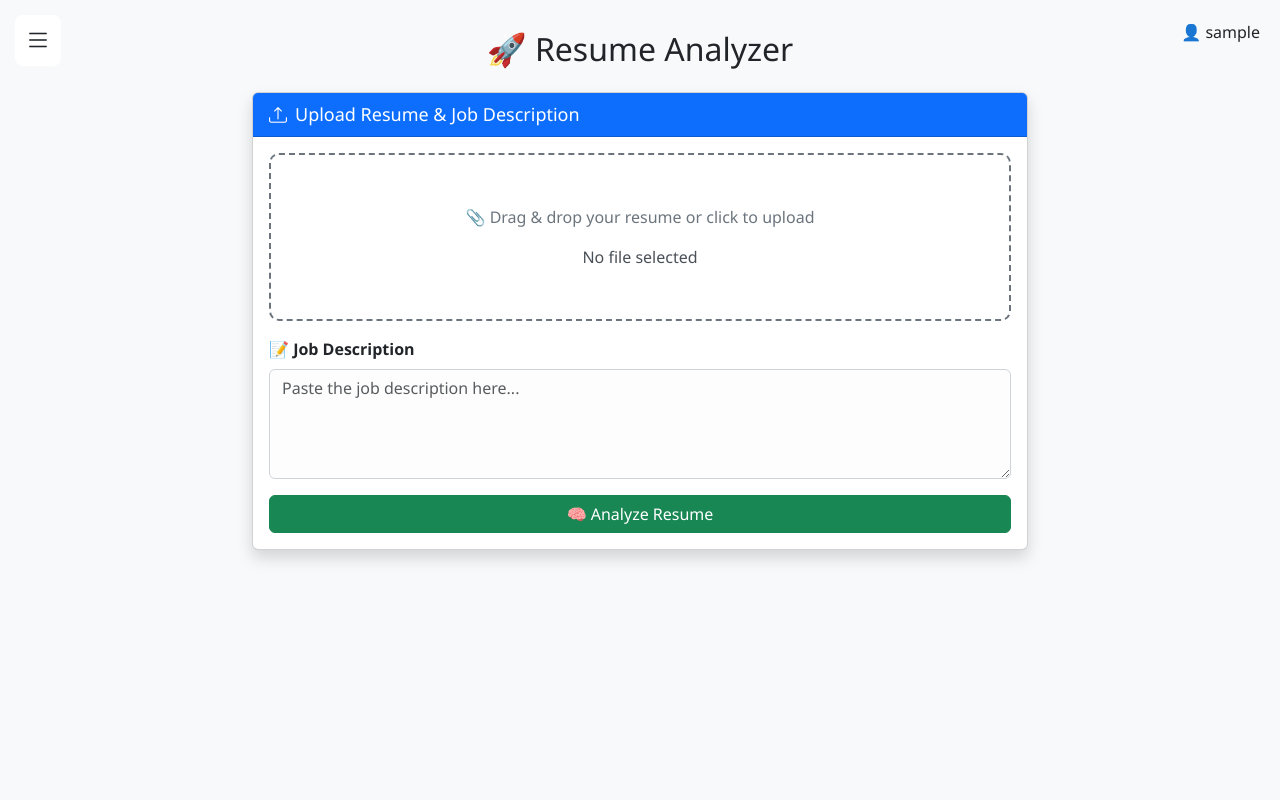
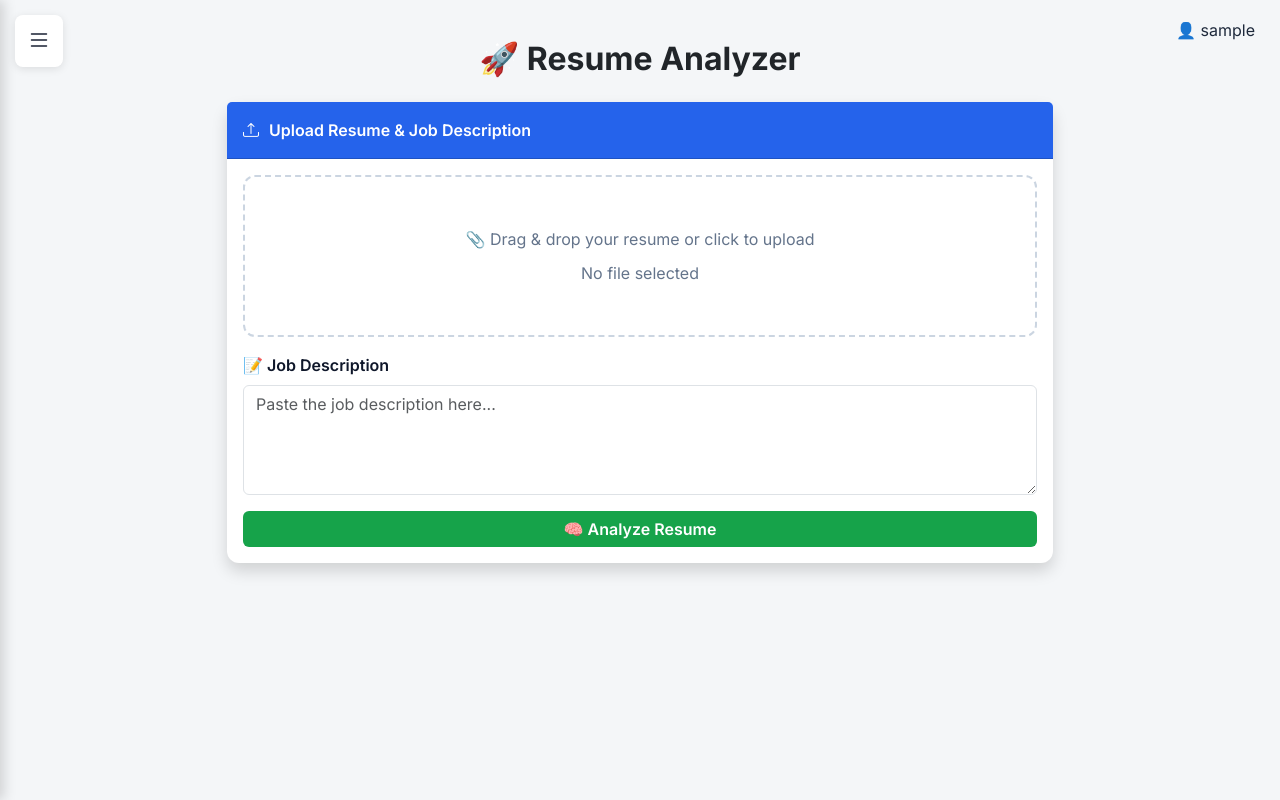
Before and after one commit to CS-BCA-Projects/2224017-SARTHAK-SHUKLA, a Flask app: page /resume/dashboard in a window 1280 px wide. Run offline with Flask 3, Linux system fonts and the light colour scheme; the visitor is signed in with stand-in values (Sample User, id 1); some libraries are stand-ins or nearby versions.

Commit message:
add somemore

```diff
--- a/routes/resume_routes.py
+++ b/routes/resume_routes.py
@@ -187,6 +187,33 @@ def history():
 
     return render_template("history.html", analysis_entries=analysis_entries)
 
+@resume_bp.route("/view-result/<entry_id>")
+@login_required
+def view_result(entry_id):
+    entry = mongo.db.analysis.find_one({"_id": ObjectId(entry_id), "user_id": str(current_user.id)})
+
+    if not entry:
+        flash("Result not found or access denied.", "danger")
+        return redirect(url_for("resume.history"))
+
+    feedback_dict = parse_feedback(entry.get("feedback", "No feedback available."))
+
+    return render_template(
+        "result.html",
+        resume_text="(Original resume text not stored)" if not entry.get("resume_path") else "",  # Optional
+        Name=entry.get("resume_holder_name", "N/A"),
+        email=entry.get("resume_holder_email", "N/A"),
+        phone=entry.get("resume_holder_phone", "N/A"),
+        match_percentage=entry.get("match_percentage", 0),
+        feedback=entry.get("feedback", ""),
+        feedback_dict=feedback_dict,
+        matched_skills=entry.get("matched_skills", []),
+        missing_skills=entry.get("missing_skills", []),
+        download_filename=entry.get("improved_filename"),
+        original_filename=entry.get("resume_filename")
+    )
+
+
 @resume_bp.route("/delete-entry", methods=["POST"])
 @login_required
 def delete_entry():
--- a/templates/dashboard.html
+++ b/templates/dashboard.html
@@ -5,27 +5,33 @@
     <title>Resume Analyzer Dashboard</title>
     <meta name="viewport" content="width=device-width, initial-scale=1">
 
+    <!-- Google Fonts for a professional look -->
+    <link href="https://fonts.googleapis.com/css2?family=Inter:wght@400;600;700&display=swap" rel="stylesheet">
+
     <!-- Bootstrap & Icons -->
     <link href="https://cdn.jsdelivr.net/npm/bootstrap@5.3.0/dist/css/bootstrap.min.css" rel="stylesheet">
     <link href="https://cdn.jsdelivr.net/npm/bootstrap-icons@1.10.5/font/bootstrap-icons.css" rel="stylesheet">
 
     <style>
         body {
-            font-family: 'Segoe UI', sans-serif;
-            background-color: #f8f9fa;
+            font-family: 'Inter', sans-serif;
+            background-color: #f4f6f8;
+            margin: 0;
             overflow-x: hidden;
         }
 
+        /* Sidebar */
         #sidebar {
             position: fixed;
             top: 0;
-            left: -240px;
-            width: 240px;
+            left: -260px;
+            width: 260px;
             height: 100%;
-            background-color: #1e1e2f;
+            background-color: #0f172a;
             color: white;
             padding-top: 60px;
             transition: left 0.3s ease;
+            box-shadow: 4px 0 12px rgba(0, 0, 0, 0.15);
             z-index: 1000;
         }
 
@@ -33,102 +39,136 @@
             left: 0;
         }
 
+        #sidebar h5 {
+            font-weight: 600;
+            font-size: 1.2rem;
+        }
+
         #sidebar a {
-            color: #ccc;
+            color: #94a3b8;
             padding: 15px 25px;
             display: block;
             text-decoration: none;
-            font-size: 16px;
+            transition: background 0.2s, color 0.2s;
         }
 
         #sidebar a:hover {
-            background-color: #343a40;
+            background-color: #1e293b;
             color: #fff;
         }
 
+        /* Toggle button */
         .toggle-btn {
             position: fixed;
             top: 15px;
             left: 15px;
+            font-size: 24px;
             z-index: 1100;
-            font-size: 26px;
             cursor: pointer;
-            color: #212529;
             background-color: #ffffff;
+            color: #0f172a;
+            padding: 8px 12px;
             border-radius: 8px;
-            padding: 6px 10px;
-            transition: background-color 0.3s, color 0.3s;
+            box-shadow: 0 2px 8px rgba(0,0,0,0.1);
+            transition: background 0.3s ease, color 0.3s ease;
         }
 
         #sidebar.active ~ .toggle-btn {
-            background-color: #1e1e2f;
-            color: #ffffff;
+            background-color: #0f172a;
+            color: white;
         }
 
+        /* Main content */
         #main-content {
             transition: margin-left 0.3s ease;
-            padding: 30px 20px;
             margin-left: 0;
+            padding: 40px 20px;
             display: flex;
             justify-content: center;
         }
 
         #sidebar.active ~ #main-content {
-            margin-left: 240px;
+            margin-left: 260px;
         }
 
         .center-container {
-            max-width: 800px;
+            max-width: 850px;
             width: 100%;
         }
 
         .drop-zone {
-            border: 2px dashed #6c757d;
-            border-radius: 10px;
+            border: 2px dashed #cbd5e1;
+            border-radius: 12px;
             padding: 50px 20px;
+            background-color: #ffffff;
             text-align: center;
-            color: #6c757d;
-            background-color: #ffffff;
-            transition: background-color 0.3s ease, border-color 0.3s ease;
+            color: #64748b;
+            transition: background 0.3s ease, border-color 0.3s ease;
             cursor: pointer;
-            position: relative;
         }
 
         .drop-zone.dragover {
-            background-color: #e2f0ff;
-            border-color: #0d6efd;
-            color: #0d6efd;
+            background-color: #e0f2fe;
+            border-color: #3b82f6;
+            color: #2563eb;
+        }
+
+        .drop-zone p {
+            font-size: 16px;
+            margin-bottom: 5px;
         }
 
         .drop-zone span {
             display: block;
             margin-top: 10px;
-            color: #495057;
             font-weight: 500;
         }
 
         .username {
             position: fixed;
-            right: 20px;
-            top: 20px;
+            right: 25px;
+            top: 18px;
             font-size: 16px;
             font-weight: 500;
-            color: #212529;
+            color: #1e293b;
         }
 
-        textarea.form-control {
-            background-color: #fdfdfd;
-            border: 1px solid #ced4da;
+        .card {
+            border-radius: 12px;
+            border: none;
         }
 
         .card-header {
+            background-color: #2563eb;
+            color: white;
+            border-radius: 12px 12px 0 0;
+            font-weight: 600;
             display: flex;
             align-items: center;
-            font-size: 18px;
+            padding: 16px;
         }
 
         .card-header i {
-            margin-right: 8px;
+            margin-right: 10px;
+        }
+
+        .form-label {
+            font-weight: 600;
+            color: #0f172a;
+        }
+
+        .btn-success {
+            background-color: #16a34a;
+            border: none;
+            font-weight: 600;
+        }
+
+        .btn-success:hover {
+            background-color: #15803d;
+        }
+
+        .alert {
+            border-radius: 8px;
         }
     </style>
 </head>
@@ -147,7 +187,7 @@
     <i class="bi bi-list"></i>
 </div>
 
-<!-- Username Display -->
+<!-- Username -->
 <div class="username">
     👤 {{ current_user.username }}
 </div>
@@ -155,7 +195,7 @@
 <!-- Main Content -->
 <div id="main-content">
     <div class="container center-container">
-        <h2 class="text-center mb-4">🚀 Resume Analyzer</h2>
+        <h2 class="text-center mb-4 fw-bold text-dark">🚀 Resume Analyzer</h2>
 
         {% with messages = get_flashed_messages(with_categories=true) %}
             {% if messages %}
@@ -168,29 +208,26 @@
             {% endif %}
         {% endwith %}
 
-        <!-- Upload Section -->
+        <!-- Resume Upload Section -->
         <div class="card shadow mb-4">
-            <div class="card-header bg-primary text-white">
+            <div class="card-header">
                 <i class="bi bi-upload"></i> Upload Resume & Job Description
             </div>
             <div class="card-body">
                 <form method="POST" enctype="multipart/form-data">
                     <input type="hidden" name="csrf_token" value="{{ csrf_token }}">
 
-                    <!-- Drag & Drop -->
                     <div class="drop-zone mb-3" id="dropZone">
                         <p>📎 Drag & drop your resume or click to upload</p>
                         <input type="file" name="resume" id="resumeInput" accept=".pdf,.docx" hidden required>
                         <span id="fileName">No file selected</span>
                     </div>
 
-                    <!-- Job Description -->
                     <div class="mb-3">
-                        <label class="form-label fw-semibold">📝 Job Description</label>
+                        <label class="form-label">📝 Job Description</label>
                         <textarea class="form-control" name="jobDescription" rows="4" placeholder="Paste the job description here..." required></textarea>
                     </div>
 
-                    <!-- Submit -->
                     <button type="submit" class="btn btn-success w-100">
                         🧠 Analyze Resume
                     </button>
```
Also changed, not shown: templates/history.html (+9 -0 lines), templates/result.html (+22 -1 lines), utils/resume_parser.py (+23 -6 lines), 4 other files.
